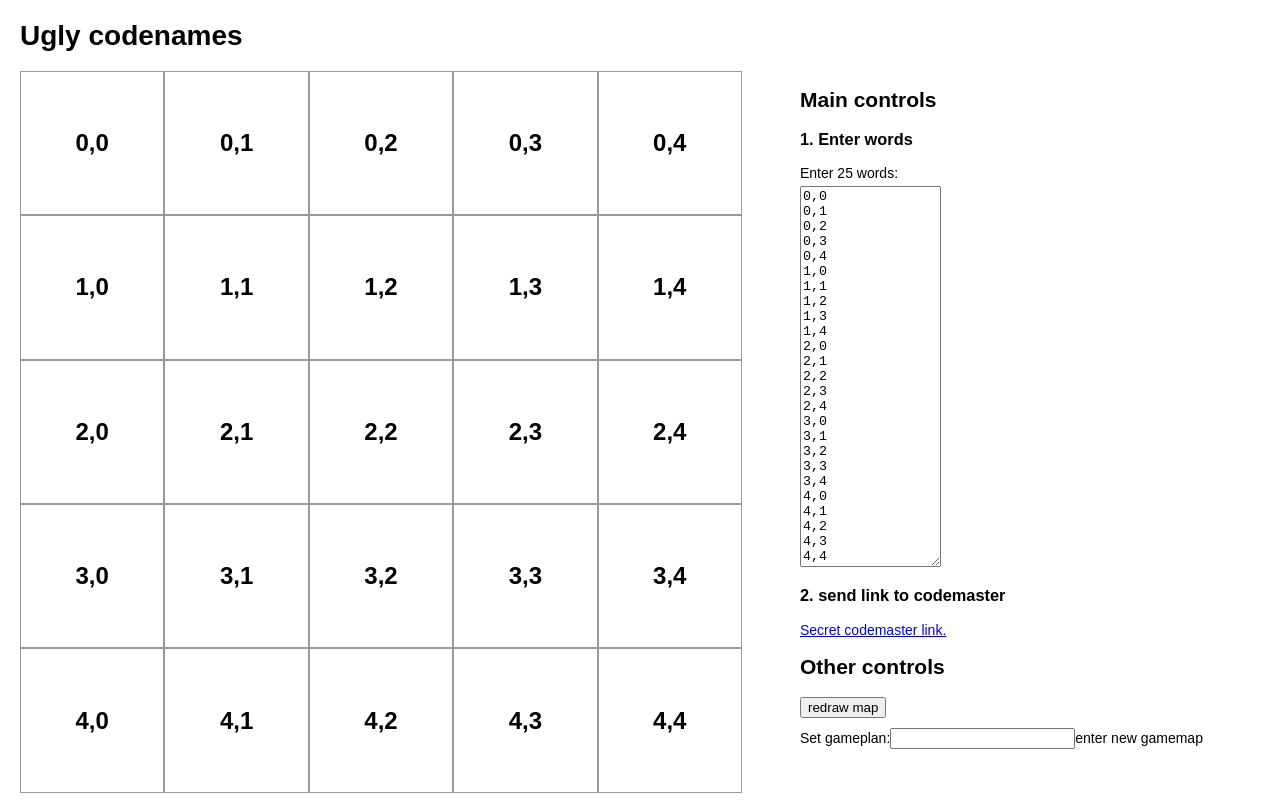
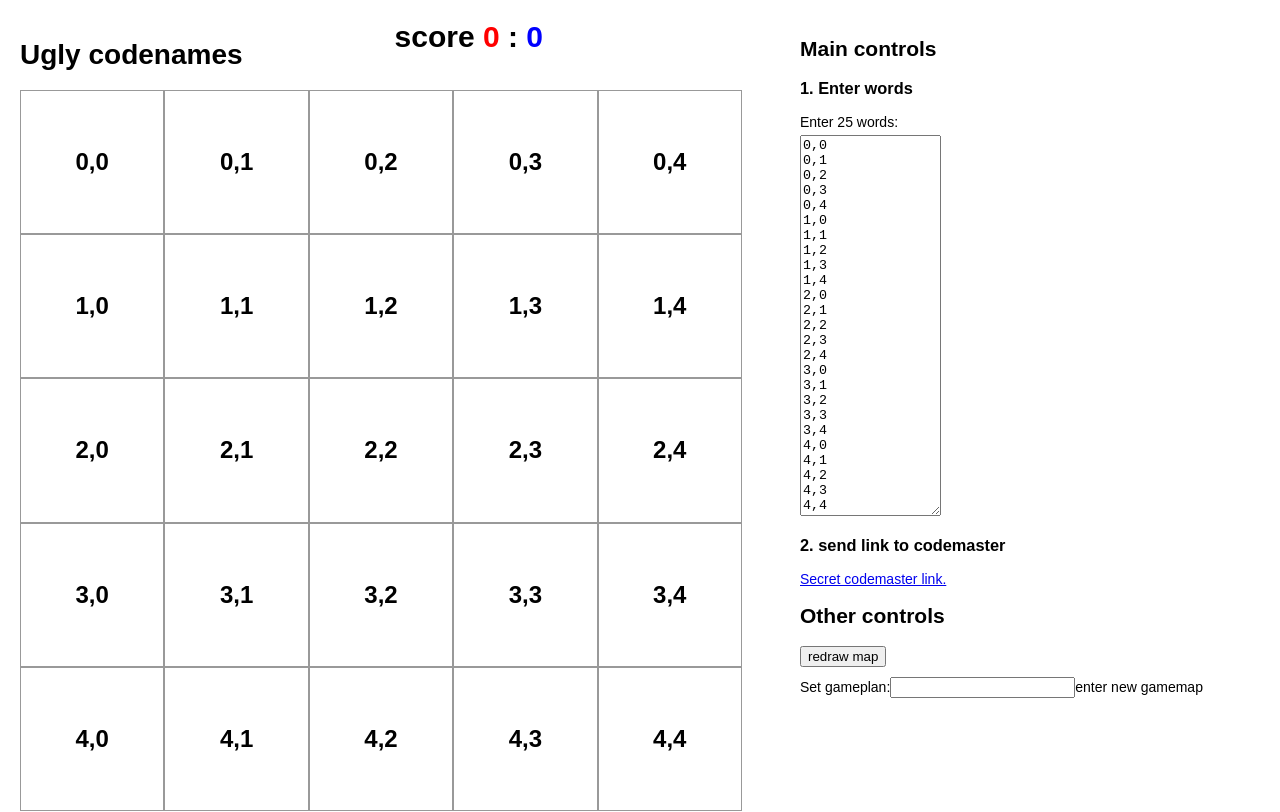
Before and after one commit to adekcz/codenames, a React (Create React App) app: page / in a window 1280 px wide. Shown: the top 812 px of the page. Built offline with nearby package versions, Linux system fonts and the light colour scheme.

Commit message:
adding ugly score without test

```diff
--- a/src/App.css
+++ b/src/App.css
@@ -1,6 +1,20 @@
 body {
     font: 14px "Century Gothic", Futura, sans-serif;
     margin: 20px;
+}
+
+.score{
+    font-size: 30px;
+    padding-left: 20%;
+    font-weight: bold;
+}
+
+.redScore {
+    color: red;
+}
+
+.blueScore {
+    color: blue;
 }
 
 .rowFlex {
--- a/src/App.tsx
+++ b/src/App.tsx
@@ -277,6 +277,27 @@ function flipColor(color: string) {
     }
 }
 
+function countRed(colors: string[], visibilities: boolean[]) {
+    return countColors(colors, visibilities, "red", "lightred");
+}
+
+function countBlue(colors: string[], visibilities: boolean[]) {
+    return countColors(colors, visibilities, "blue", "lightblue");
+}
+
+function countColors(colors: string[], visibilities: boolean[], ...toMatch: string[]) {
+    let visibleCount = 0;
+    for (let i = 0; i < colors.length; i++) {
+        if (visibilities[i]) {
+            for (let color of toMatch) {
+                if (color === colors[i])
+                    visibleCount++;
+                break;
+            }
+        }
+    }
+    return visibleCount;
+}
 let App = ({ size = 5, }) => {
     let tempColors = createGameMap(size);
     let tempColorVisibilities = Array(size * size).fill(false);
@@ -286,7 +307,7 @@ let App = ({ size = 5, }) => {
     handleGameplan(gameplan, wordsInUrl, tempColors, tempColorVisibilities, tempWords);
 
     let [words, setWords] = useState(tempWords);
-    let [colorVisibilities, setColorVisibility] = useState(tempColorVisibilities);
+    let [colorVisibilities, setColorVisibility] = useState<boolean[]>(tempColorVisibilities);
     let [currentColors, setCurrentColors] = useState(tempColors);
     let [labelForSetGameMapInput, setLabelForSetGameMapInput] = useState("enter new gamemap");
 
@@ -341,14 +362,33 @@ let App = ({ size = 5, }) => {
     return (
         <sizeContext.Provider value={size}>
             <div>
-                <h1>Ugly codenames</h1>
                 <div className='rowFlex'>
+                    <div>
+                        <div className='rowFlex'>
+
+                            <h1>
+                                Ugly codenames
+                            </h1>
+                            <div className="score">
+                                <span> score </span>
+                                <span className="redScore">
+                                    {countRed(currentColors, colorVisibilities)}
+                                </span>
+                                <span> : </span>
+                                <span className="blueScore">
+                                    {countBlue(currentColors, colorVisibilities)}
+                                </span>
+
+                            </div>
+
+                        </div>
                         <Board
                             words={words}
                             currentColors={currentColors}
                             colorVisibilities={colorVisibilities}
                             changeColor={changeColor}
                         />
+                    </div>
                     <div className='columnFlex'>
                         <div>
                             <h2>Main controls</h2>
```
Lines whose indentation alone changed are shown as unchanged.
